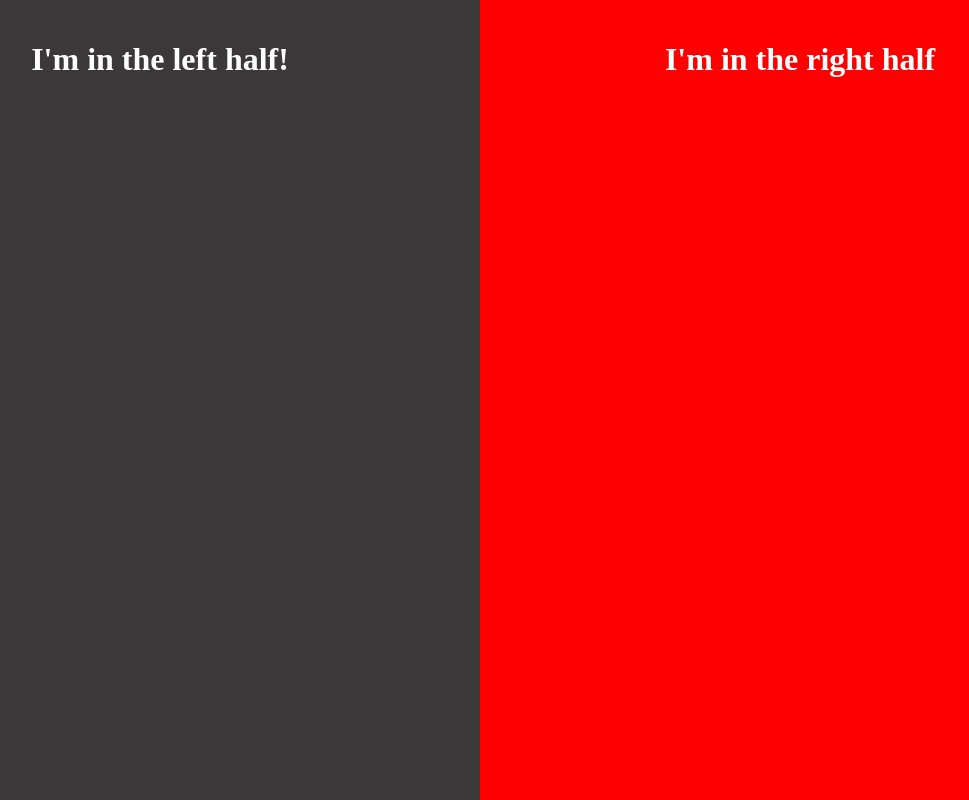
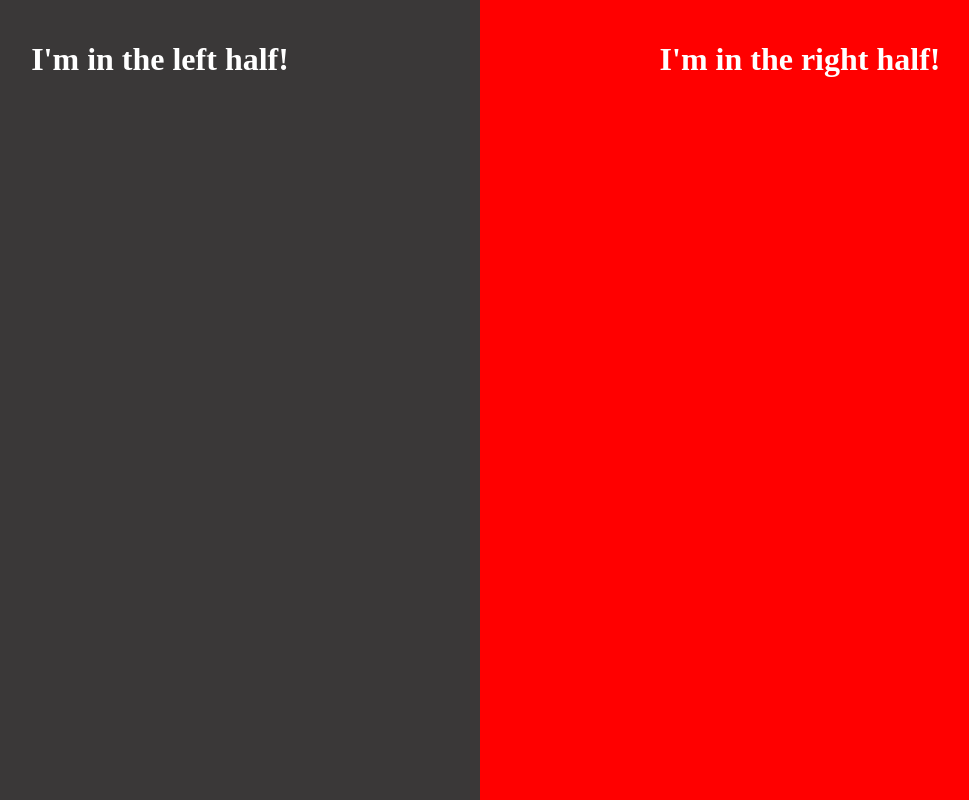
Before and after one commit to Cyber3x/school-website, a plain HTML site: page index.html in a window 1280 px wide. Shown: the whole page, without its empty margins (160-1129 px from the left). Drawn offline with Linux system fonts and the light colour scheme.

Commit message:
added ! at the end of the right hals

```diff
--- a/index.html
+++ b/index.html
@@ -16,7 +16,7 @@
     </div>
 
     <div class="split right">
-        <h1>I'm in the right half</h1>
+        <h1>I'm in the right half!</h1>
     </div>
 
 </body>
```
